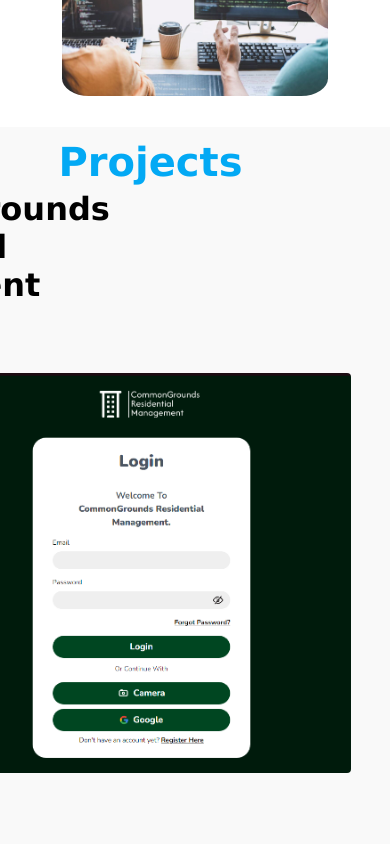
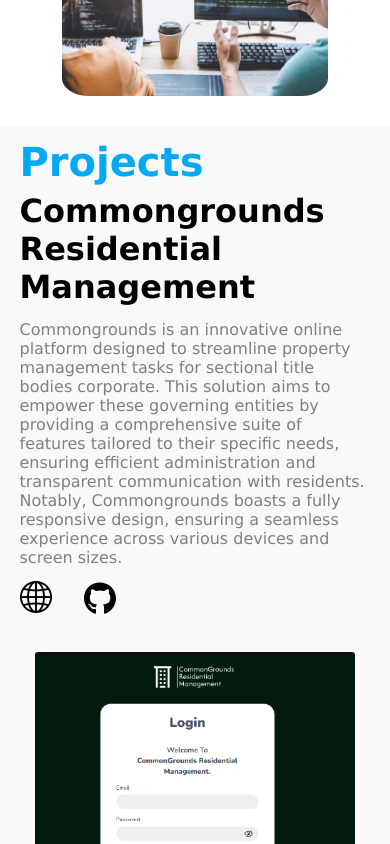
Before and after one commit to danishx99/react-portfolio-website, a React (Vite) app: page / in a window 390 px wide. Shown: the part 1740-2584 px from the top of the page. Built offline with nearby package versions, Linux system fonts and the light colour scheme.

Commit message:
Resposiveness for project section

```diff
--- a/src/App.css
+++ b/src/App.css
@@ -1,7 +1,7 @@
 * {
     margin: 0;
     padding: 0;
-     /* border: 1px solid black;  */
+    /* border: 1px solid black; */
     box-sizing: border-box;
     font-family: 'Lucida Sans', 'Lucida Sans Regular', 'Lucida Grande', 'Lucida Sans Unicode', Geneva, Verdana, sans-serif;
 }
@@ -207,7 +207,7 @@
 }
 
 
-.projects .project-card .project-image img{
+.projects .project-card .project-image img {
     width: 25rem;
     border-radius: 1%;
 }
@@ -236,14 +236,15 @@
     align-items: center;
 }
 
-.projects .project-card .project-links .web-icon img{
+.projects .project-card .project-links .web-icon img {
     width: 2rem;
 }
 
-.projects .project-card .project-links .project-github .project-github-icon{
+.projects .project-card .project-links .project-github .project-github-icon {
     color: #000;
     font-size: 33px;
 }
+
 /* hover effect for web icon to make it slightly larger */
 .projects .project-card .project-links .web-icon img:hover {
     transform: scale(1.1);
@@ -428,6 +429,25 @@
         width: 100%;
     }
 
+    .projects .project-card {
+        flex-direction: column-reverse;
+        width: 100%;
+
+    }
+
+    .projects {
+        padding: 3% 5% 3% 5%;
+    }
+
+    .projects .project-card .project-image img {
+        width: 20rem;
+    }
+
+    .projects .project-card .project-info {
+        width: 100%;
+        margin-bottom: 10%;
+    }
+
 }
 
 /* MEDIA QUERIES FOR MEDIUM SCREENS */
@@ -491,4 +511,14 @@
         padding: 4% 5% 2%;
     }
 
+    .projects {
+        padding: 3% 5% 3% 10%;
+    }
+
+    .projects .project-card .project-image img {
+        width: 20rem;
+    }
+
+
+
 }
```
